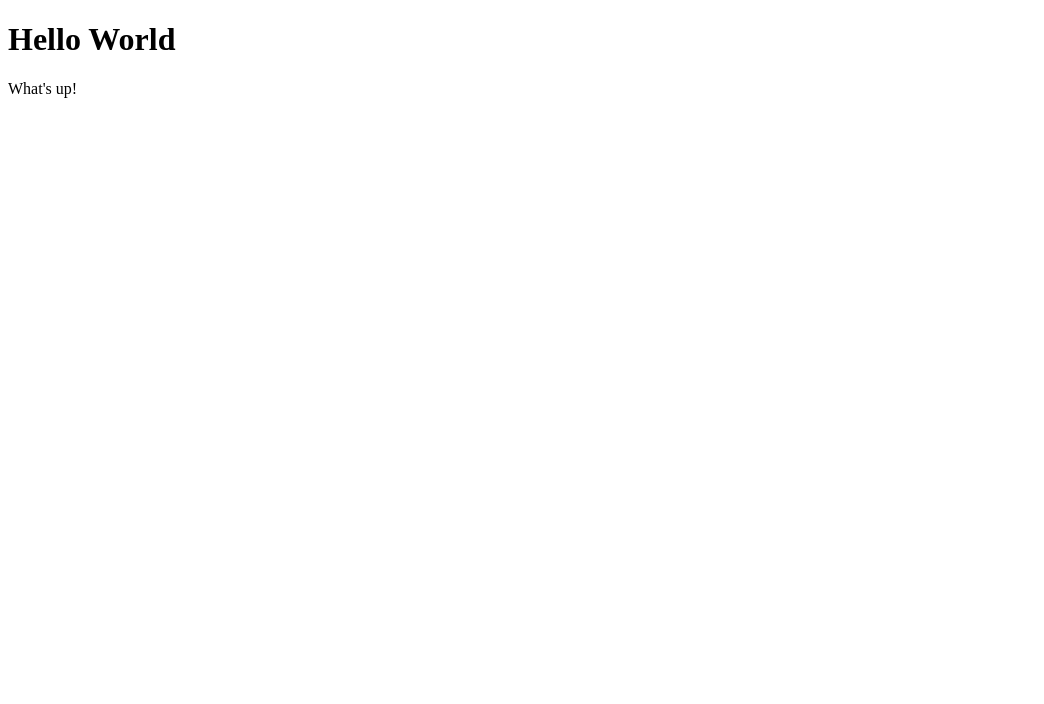
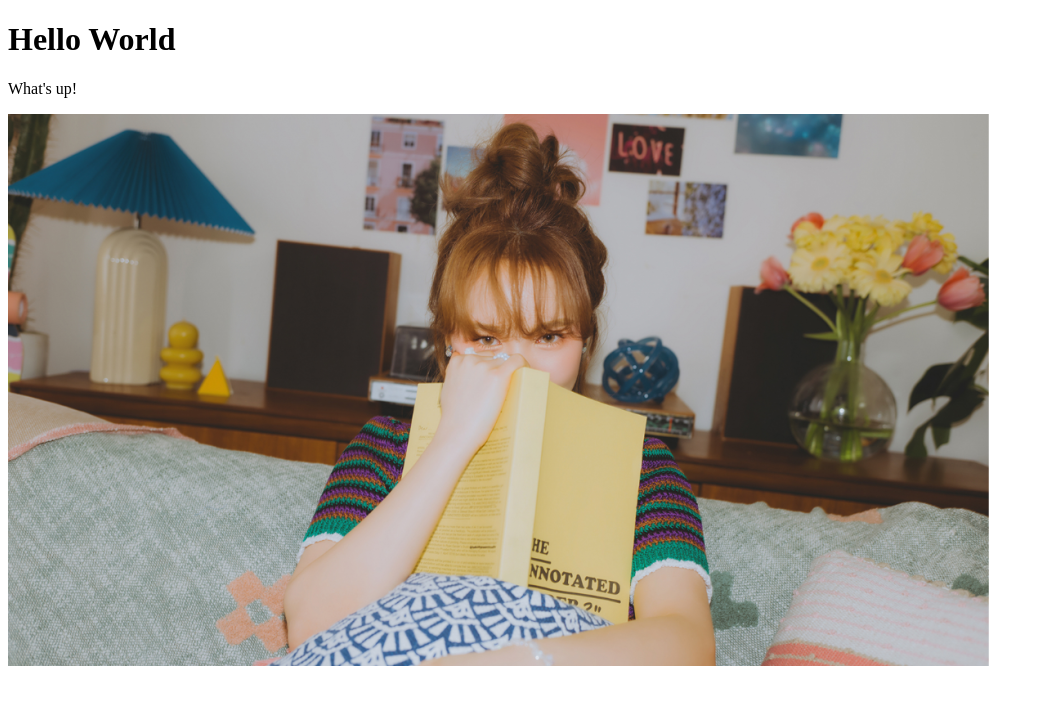
Before and after one commit to Qandle/Test_git, a plain HTML site: page index.html in a window 1280 px wide. Shown: the whole page, without its empty margins (0-1044 px from the left). Drawn offline with Linux system fonts and the light colour scheme.

Commit message:
Add Image to html file

```diff
--- a/index.html
+++ b/index.html
@@ -6,4 +6,5 @@
 <body>
 	<h1>Hello World</h1>
 	<p>What's up!</p>
+	<img src="3-1.png">
 </body>
```
